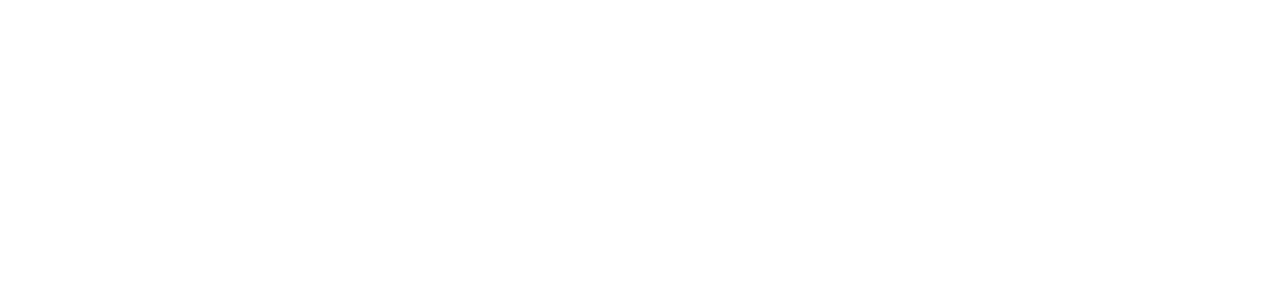
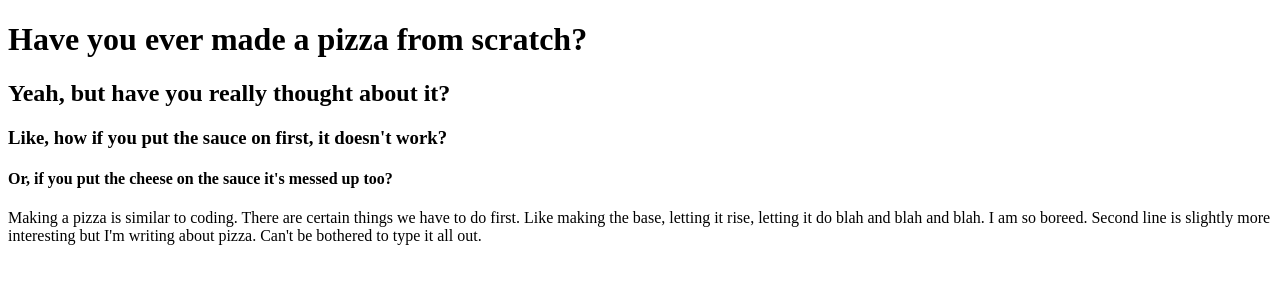
Before and after one commit to Ewaann/HTML-CSS, a plain HTML site: page index.html in a window 1280 px wide. Drawn offline with Linux system fonts and the light colour scheme.

Commit message:
Update index.html

```diff
--- a/index.html
+++ b/index.html
@@ -7,7 +7,35 @@
     initial-scale=1.0">
     <title>Pizza Party</title>
 </head>
+
+
+
+
+
+
+
 <body>
+    <h1>
+        Have you ever made a pizza from scratch?
+    </h1>
+    <h2>
+        Yeah, but have you really thought about it?
+    </h2>
+    <h3>
+        Like, how if you put the sauce on first, it doesn't work?
+    </h3>
+    <h4>
+        Or, if you put the cheese on the sauce it's messed up too?
+    </h4>
 
+    <p>
+        Making a pizza is similar to coding. There are certain things
+        we have to do first. Like making the
+        base, letting it rise, letting it do blah
+        and blah and blah. I am so boreed.
+        Second line is slightly more interesting but I'm writing
+        about pizza. Can't be bothered to type it all out.
+
+    </p>
 </body>
 </html>
```
